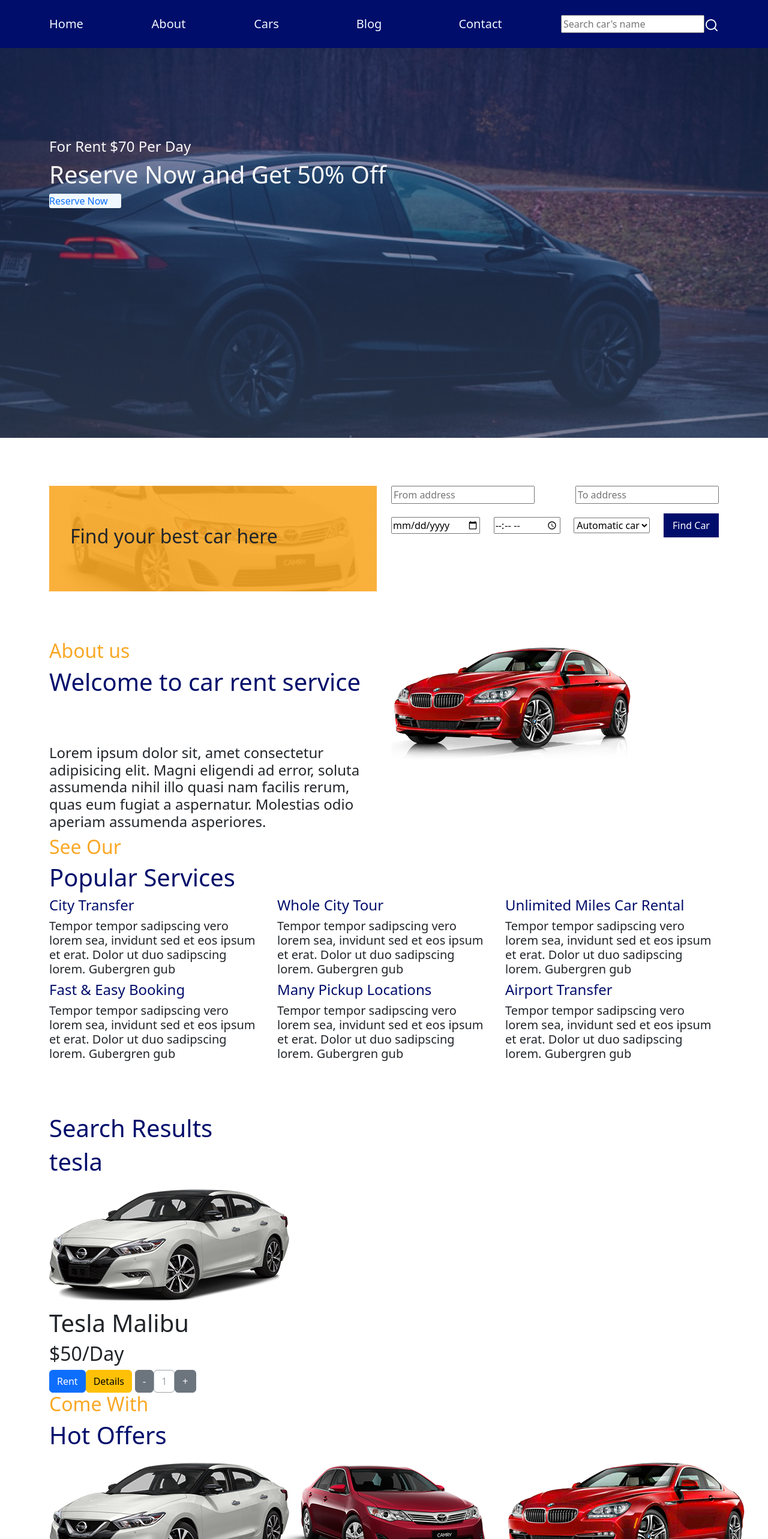
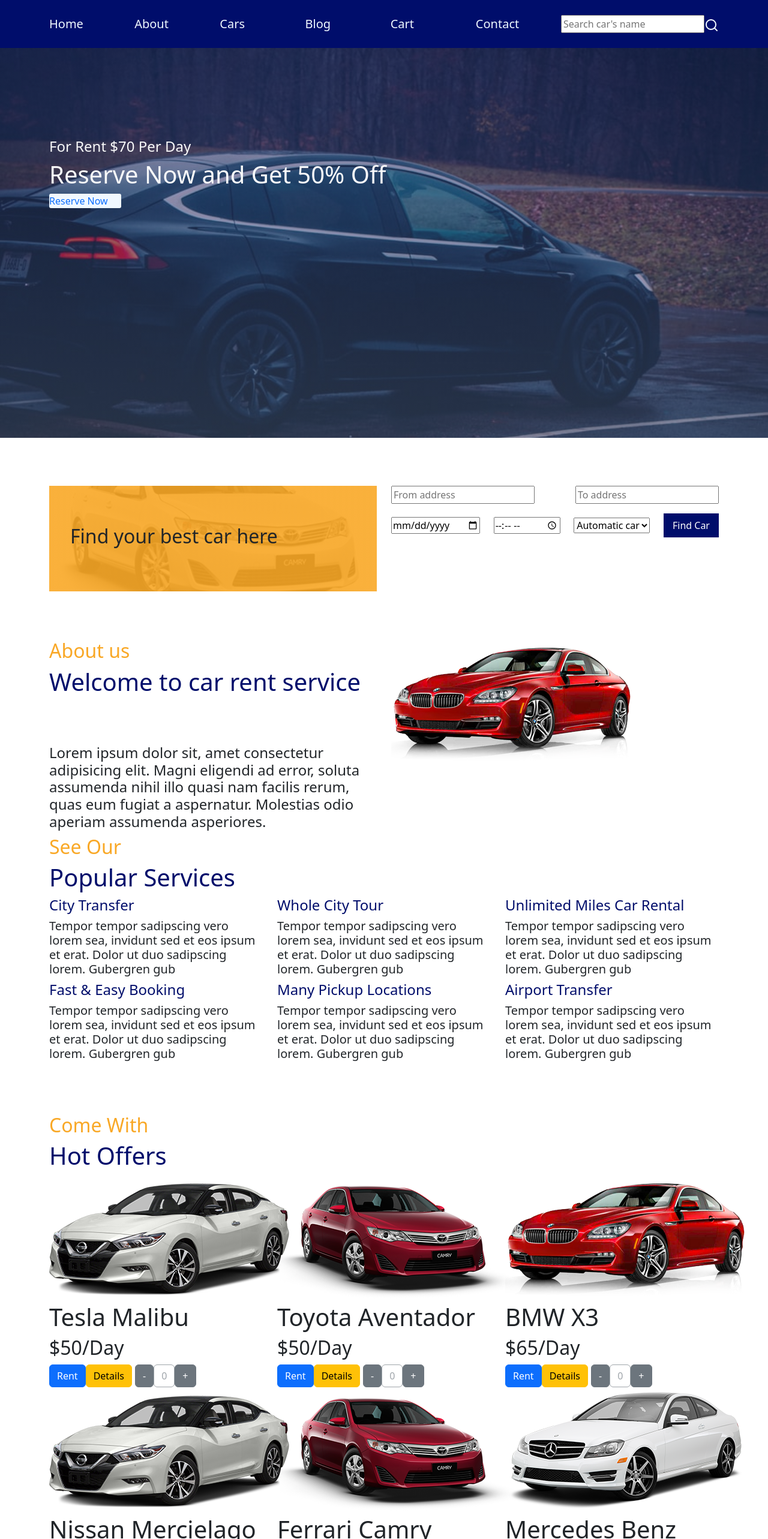
Before and after one commit to TURAB1/car-rental-project, a React (Create React App) app: page / in a window 1280 px wide. Shown: the top 2566 px of the page at 60% size. Built offline with nearby package versions, Linux system fonts and the light colour scheme.

Commit message:
cart route added

```diff
--- a/src/UI/CarItem.jsx
+++ b/src/UI/CarItem.jsx
@@ -2,7 +2,7 @@
 import { Col, Button} from 'reactstrap'
 import "../styles/car-item.css"
 const CarItem = ({imgUrl,carName,price}) => {
-  const [itemsNumber,setItemsNumber]=useState(1)
+  const [itemsNumber,setItemsNumber]=useState(0)
   const increaseItem=()=>{
      setItemsNumber(itemsNumber+1)
   }
--- a/src/UI/Search.jsx
+++ b/src/UI/Search.jsx
@@ -23,7 +23,6 @@
     <Container className='page-margin'>
       <Row >
         <h1 className='sub-text-color'>Search Results</h1>
-        <h1 className='sub-text-color'>{searchInput}</h1>
 
       </Row>
       <Row>
--- a/src/components/Header/Header.jsx
+++ b/src/components/Header/Header.jsx
@@ -33,6 +33,9 @@
             <Link to="/blog" className='links'>Blog</Link>
           </Col>
           <Col>
+            <Link to="/cart" className='links'>Cart</Link>
+          </Col>
+          <Col>
             <Link to="/contact" className='links'>Contact</Link>
 
           </Col>
--- a/src/pages/Cars.jsx
+++ b/src/pages/Cars.jsx
@@ -2,13 +2,11 @@
 import carData from '../assets/data/carData'
 import { Container, Row ,Button} from 'reactstrap'
 import CarItem from '../UI/CarItem'
-import Search from '../UI/Search'
 
 const Cars = () => {
   return (
     <Container className='page-margin'>
       <Row >
-        <Search/>
         <h2 className='text-color'>Come With</h2>
         <h1 className='sub-text-color'>Hot Offers</h1>
 
--- /dev/null
+++ b/src/pages/Cart.jsx
@@ -0,0 +1,9 @@
+import React from 'react'
+
+const Cart = () => {
+  return (
+    <div className='page-margin'>Cart</div>
+  )
+}
+
+export default Cart
--- a/src/routers/Routers.js
+++ b/src/routers/Routers.js
@@ -7,6 +7,7 @@
 import Cars from '../pages/Cars'
 import Blog from '../pages/Blog'
 import Search from '../UI/Search'
+import Cart from '../pages/Cart'
 
 const Routers = () => {
   return (
@@ -15,6 +16,7 @@
           <Route path="/about" element={<About />} />
           <Route path="/cars" element={<Cars />} />
           <Route path="/blog" element={<Blog />} />
+          <Route path="/cart" element={<Cart />} />
           <Route path="/contact" element={<Contact />} />
           <Route path="/search" element={<Search />} />
           <Route path="*" element={<NotFound />} />
```
